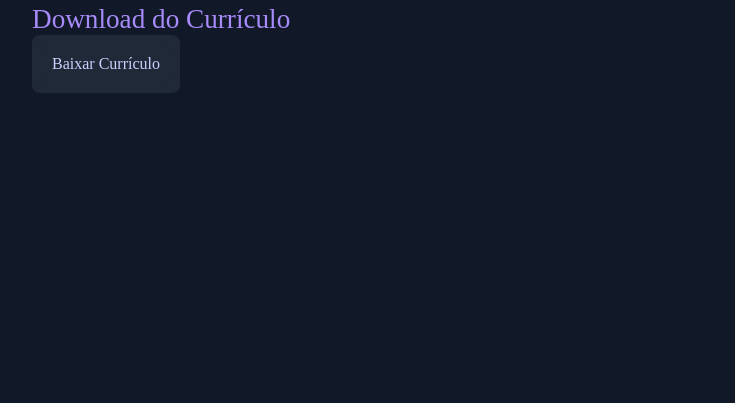
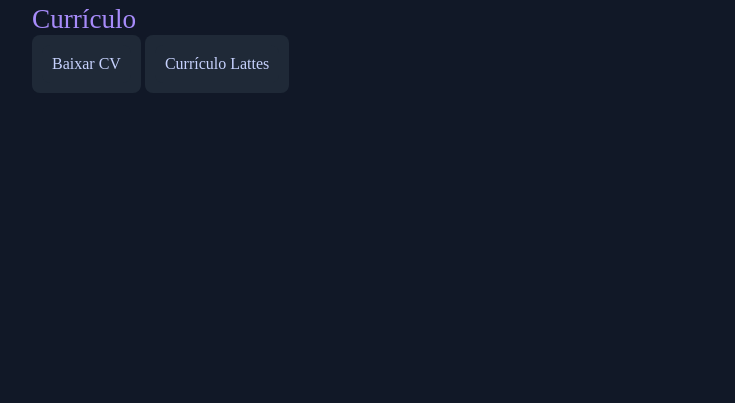
Before and after one commit to aminacouto/portfolio-amina, a plain HTML site: page index.html in a window 1280 px wide. Shown: the part 2961-3364 px from the top of the page, without its empty margins (236-971 px from the left). Drawn offline with nearby package versions, Linux system fonts and the light colour scheme; a web font is replaced by a local one.

Commit message:
add curriculo lattes

```diff
--- a/index.html
+++ b/index.html
@@ -220,9 +220,10 @@
                 </a>
             </div>
             <div class="cv">
-                <h2>Download do Currículo</h2>
+                <h2>Currículo</h2>
                 <button class="download-cv"><a href="pdf/Currículo Amina do Couto.pdf"
-                        download="Curriculum Amina do Couto.pdf">Baixar Currículo</a></button>
+                        download="Curriculum Amina do Couto.pdf">Baixar CV</a></button>
+                <button class="download-cv"><a href="https://lattes.cnpq.br/7563324639306009"  target="_blank">Currículo Lattes</a></button>
             </div>
         </section>
 
```
